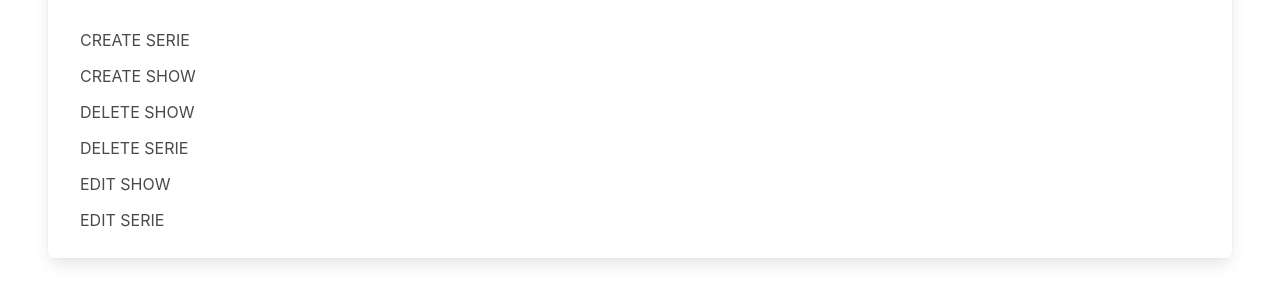
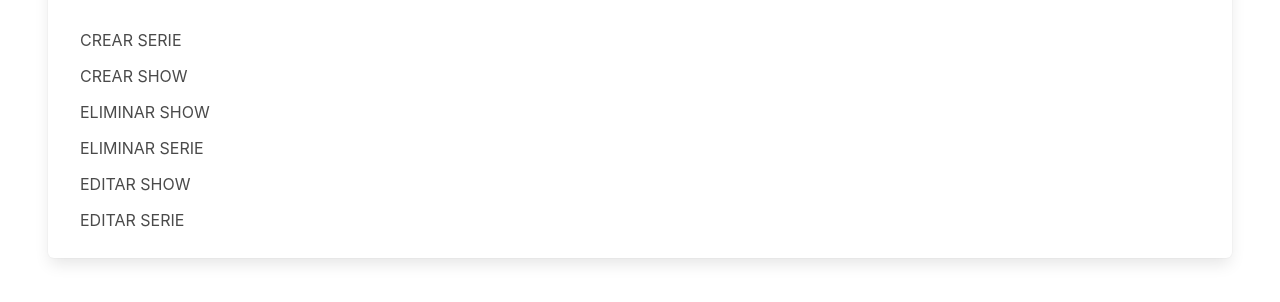
Before and after one commit to GeniusPRO271/podcast-api, a website: page public/index.html in a window 1280 px wide. Shown: the part 198-500 px from the top of the page. Drawn offline with nearby package versions, Linux system fonts and the light colour scheme.

Commit message:
spanish update

```diff
--- a/public/index.html
+++ b/public/index.html
@@ -22,12 +22,12 @@
               />
             </figure>
             <ul class="menu-list pt-5">
-              <li><a href="/createSerie">CREATE SERIE</a></li>
-              <li><a href="/createShow">CREATE SHOW</a></li>
-              <li><a href="/deleteShow">DELETE SHOW</a></li>
-              <li><a href="/deleteSerie">DELETE SERIE</a></li>
-              <li><a href="/editShow">EDIT SHOW</a></li>
-              <li><a href="/editSerie">EDIT SERIE</a></li>
+              <li><a href="/createSerie">CREAR SERIE</a></li>
+              <li><a href="/createShow">CREAR SHOW</a></li>
+              <li><a href="/deleteShow">ELIMINAR SHOW</a></li>
+              <li><a href="/deleteSerie">ELIMINAR SERIE</a></li>
+              <li><a href="/editShow">EDITAR SHOW</a></li>
+              <li><a href="/editSerie">EDITAR SERIE</a></li>
             </ul>
           </aside>
         </div>
```
